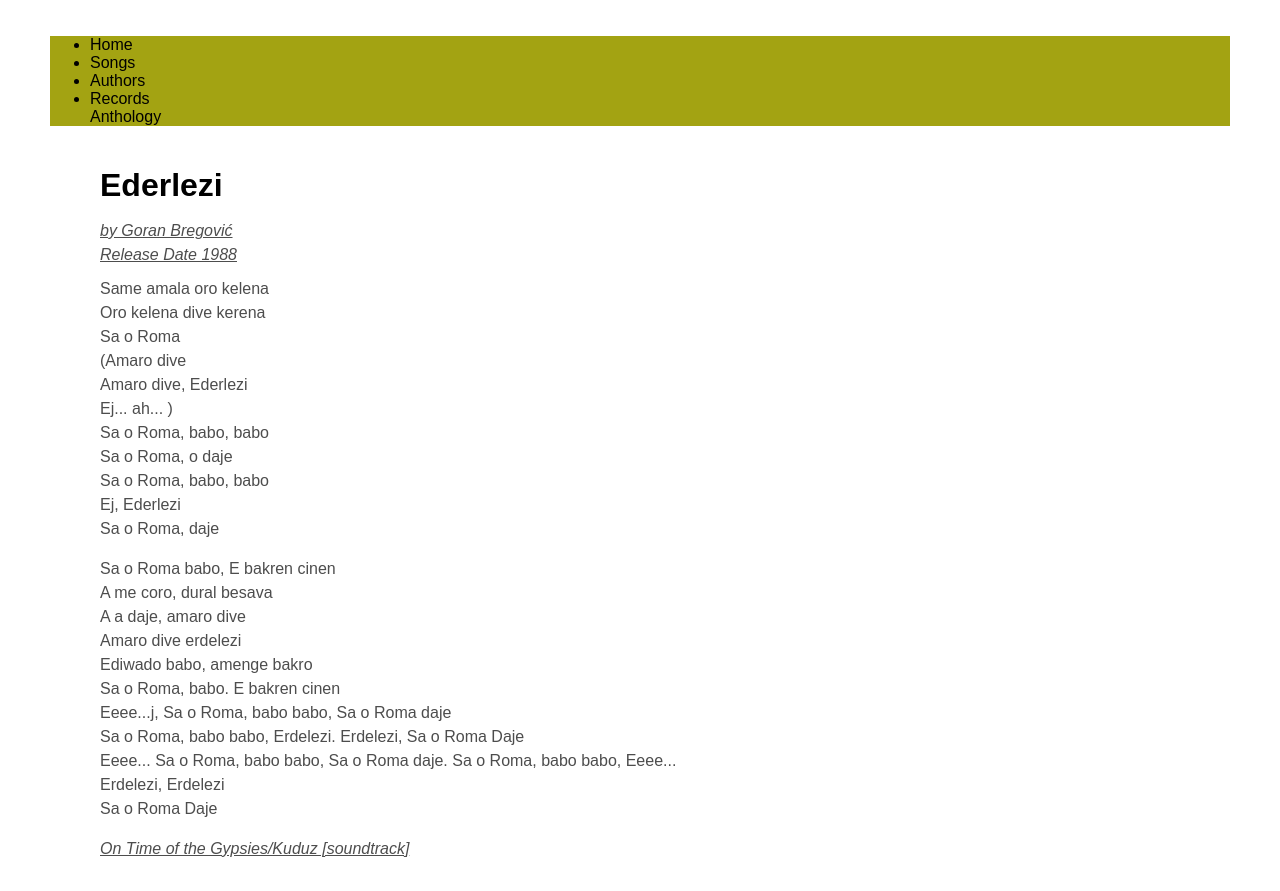
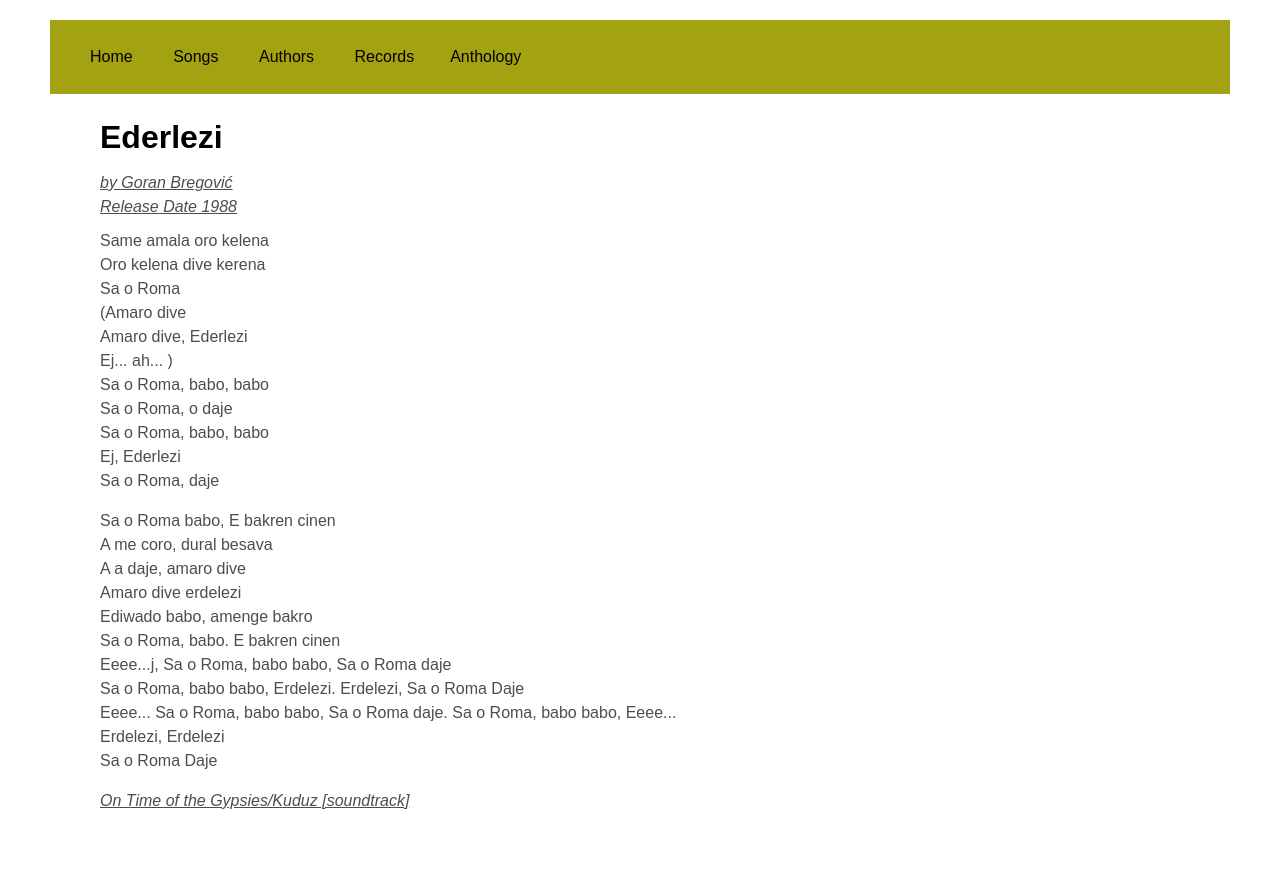
Before and after one commit to AgnieszkaSzostak/learning-git-2, a plain HTML site: page index.html in a window 1280 px wide. After the commit the page ends 843 px from the top, so only its background shows below. Drawn offline with Linux system fonts and the light colour scheme.

Commit message:
Add nav/ul styles

```diff
--- a/css/style.css
+++ b/css/style.css
@@ -30,7 +30,17 @@
 }
 
 nav {
+	padding: 12px 0;
 	background-color: #a3a312;
+
+	ul {
+		list-style-type:none;
+
+		li {
+			display: inline-block;
+			margin: 0 36px 0 0;
+		}
+	}
 }
 
 footer {
```
